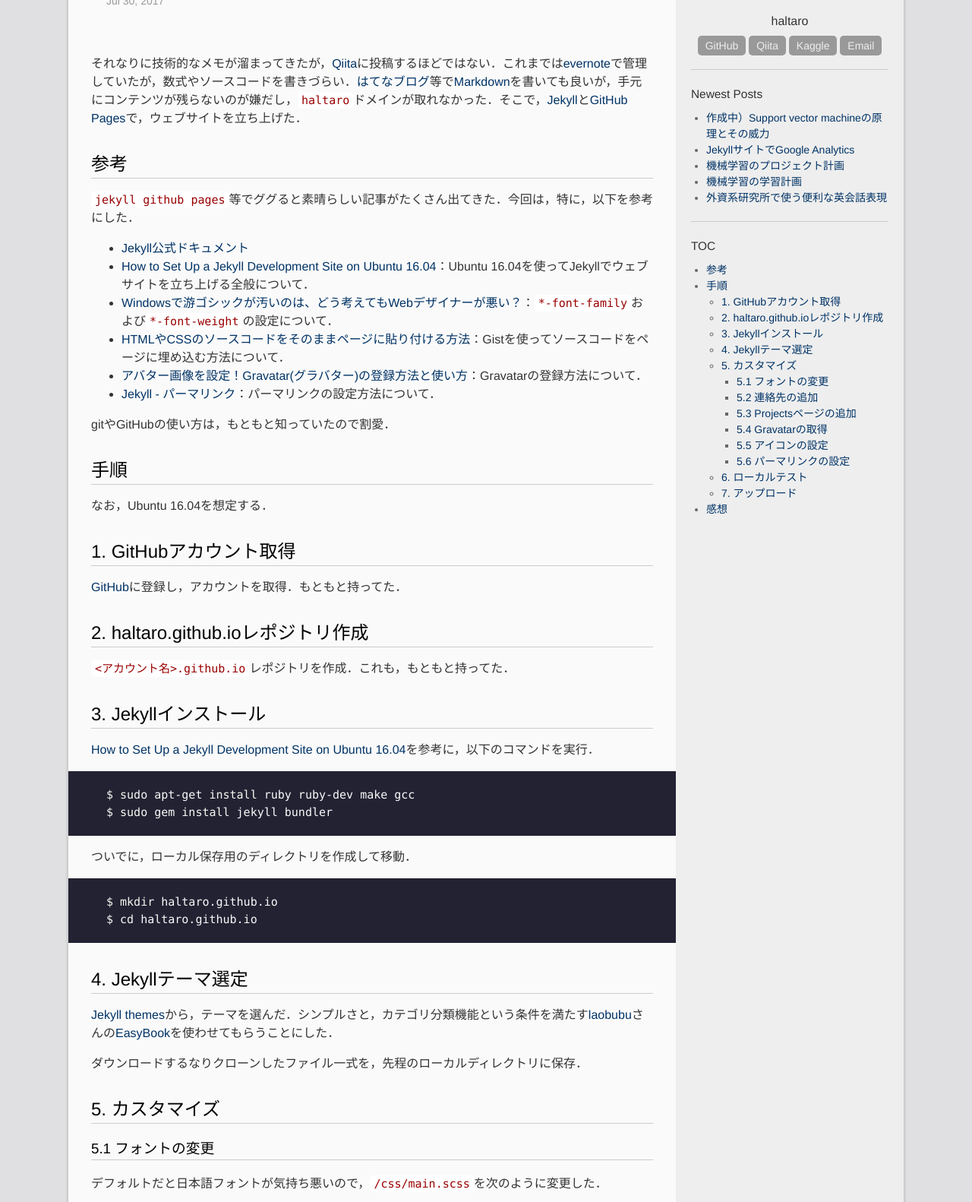
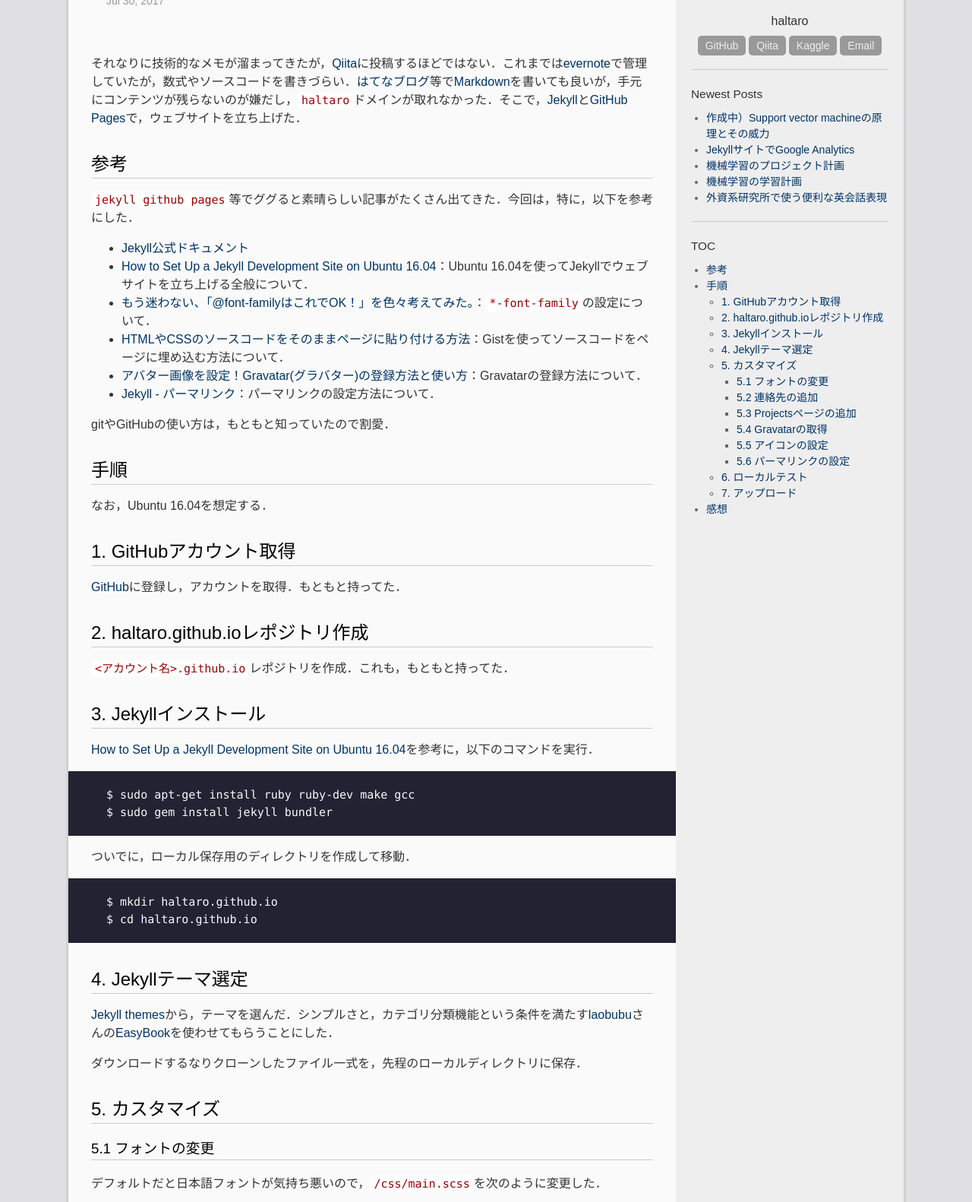
Before and after one commit to madoreenu/haltaro.github.io, a Jekyll site: the page built from _posts/2017-07-30-first-post.md, in a window 1280 px wide, cut to the strip 261-1843 px from the top of the page. Shown: the whole strip at 76% size. Built offline with Jekyll 4.4.1, drawn with Linux system fonts in a browser that asks for light colours; some of the changed text lies outside the part shown.

Commit message:
Update post

```diff
--- a/_posts/2017-07-30-first-post.md
+++ b/_posts/2017-07-30-first-post.md
@@ -15,7 +15,7 @@ categories:
 
 * [Jekyll公式ドキュメント](https://jekyllrb-ja.github.io/docs/home/)
 * [How to Set Up a Jekyll Development Site on Ubuntu 16.04](https://www.digitalocean.com/community/tutorials/how-to-set-up-a-jekyll-development-site-on-ubuntu-16-04)：Ubuntu 16.04を使ってJekyllでウェブサイトを立ち上げる全般について．
-* [Windowsで游ゴシックが汚いのは、どう考えてもWebデザイナーが悪い？](https://www.cherrypieweb.com/weblog/technical/20160629025615.php)：`*-font-family`および`*-font-weight`の設定について．
+* [もう迷わない、「@font-familyはこれでOK！」を色々考えてみた。](http://unitopi.com/font-family-css/)：`*-font-family`の設定について．
 * [HTMLやCSSのソースコードをそのままページに貼り付ける方法](http://fukafuka295.jp/hp/hp_no9.html)：Gistを使ってソースコードをページに埋め込む方法について．
 * [アバター画像を設定！Gravatar(グラバター)の登録方法と使い方](http://zaitaku-hukugyo-net.com/1132.html)：Gravatarの登録方法について．
 * [Jekyll - パーマリンク](http://jekyllrb-ja.github.io/docs/permalinks/)：パーマリンクの設定方法について．
@@ -64,7 +64,7 @@ $ cd haltaro.github.io
 
 <script src="https://gist.github.com/haltaro/e33a9c4992e80ac8c0c1f8ae946efa57.js"></script>
 
-流行りの[游ゴシック](http://www.jiyu-kobo.co.jp/library/ygf/)を使ってみた．`$*-font-familiy`および`$*-font-weight`については，[Windowsで游ゴシックが汚いのは、どう考えてもWebデザイナーが悪い？](https://www.cherrypieweb.com/weblog/technical/20160629025615.php)を参考にした．
+流行りの[游ゴシック](http://www.jiyu-kobo.co.jp/library/ygf/)を使おうとしたが，windowsで線が細くなる問題の闇が深そうだったので，[もう迷わない、「@font-familyはこれでOK！」を色々考えてみた。](http://unitopi.com/font-family-css/)を参考に無難に設定した．
 
 ### 5.2 連絡先の追加
 
--- a/css/main.scss
+++ b/css/main.scss
@@ -3,14 +3,12 @@
 ---
 @charset "utf-8";
 
-$base-font-family: "Hiragino Maru Gothic W4 JIS2004", "游ゴシック Medium", "Yu Gothic Medium", "游ゴシック体", YuGothic, "ヒラギノ角ゴ ProN W3", "Hiragino Kaku Gothic ProN", "メイリオ", Meiryo, "Helvetica Neue", Helvetica, Arial, sans-serif;
-$base-font-weight: 500;
+$base-font-family: 'Hiragino Kaku Gothic ProN', 'ヒラギノ角ゴ ProN W3', Meiryo, メイリオ, Osaka, 'MS PGothic', arial, helvetica, sans-serif;
 $base-font-size:   16px;
 $small-font-size:  $base-font-size * 0.875;
 $base-line-height: 1.5;
 
-$code-font-family:   Menlo, Monaco, Consolas, "DejaVu Sans Mono", "Liberation Mono", "Courier New", "Hiragino Maru Gothic W4 JIS2004", "游ゴシック Medium", "Yu Gothic Medium", "游ゴシック体", YuGothic, "ヒラギノ角ゴ ProN W3", "Hiragino Kaku Gothic ProN", "メイリオ", Meiryo, "Helvetica Neue", Helvetica, Arial, sans-serif;
-$code-font-weight: 500;
+$code-font-family:   Menlo, Monaco, Consolas, "DejaVu Sans Mono", "Liberation Mono", "Courier New", 'Hiragino Kaku Gothic ProN', 'ヒラギノ角ゴ ProN W3', Meiryo, メイリオ, Osaka, 'MS PGothic', arial, helvetica, sans-serif;
 $code-font-size:     15px;
 
 // Width of the content area
```
Also changed, not shown: 3 other files.
